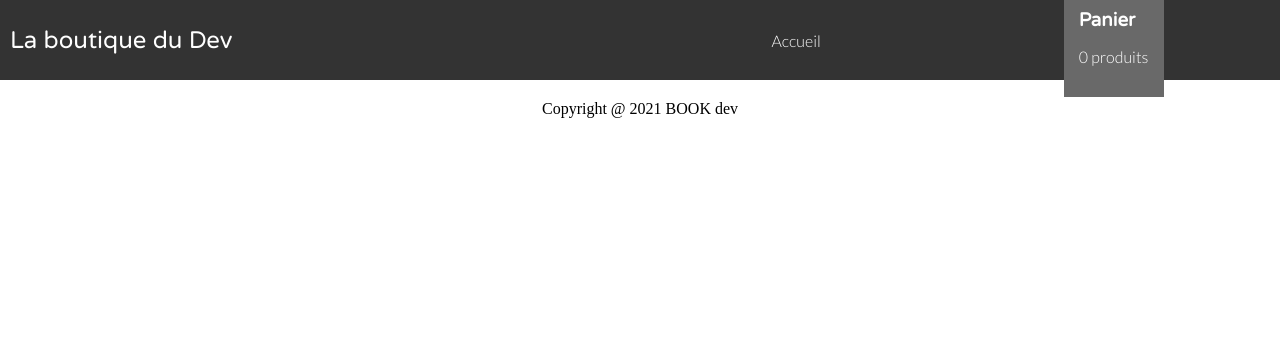
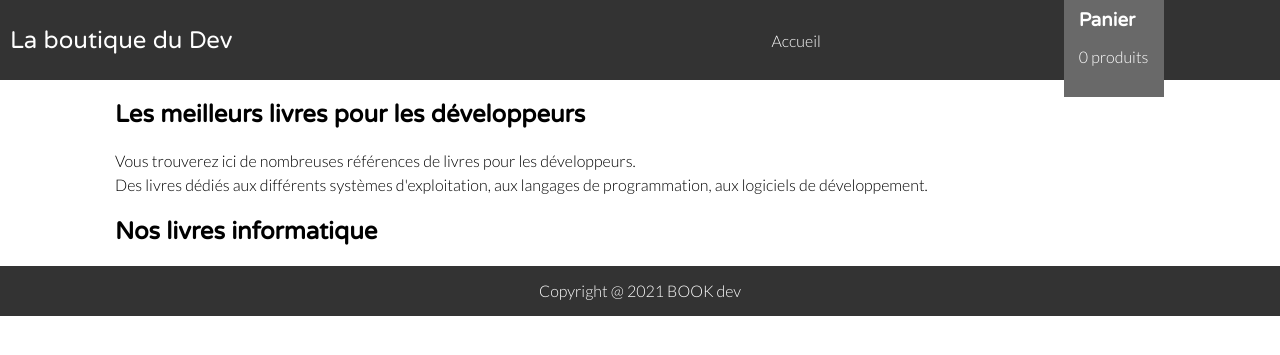
Before and after one commit to yayab42/bookdev, a PHP site: page / in a window 1280 px wide. Shown: the top 355 px of the page. Run offline with PHP 8.4, Linux system fonts and the light colour scheme; data that the repository does not hold is empty.

Commit message:
Suite des modifs de css

```diff
--- a/resources/css/styles.css
+++ b/resources/css/styles.css
@@ -55,6 +55,20 @@ body {
     flex-wrap: wrap;
 }
 
+.intro {
+    margin-left: 15px;
+    margin-right: 15px;
+}
+
+.intro p {
+    font-family: 'Lato', sans-serif;
+    line-height: 1.5em;
+}
+
+.soustitre {
+    margin-left: 15px;
+}
+
 .produit {
     border: 1px solid black;
     background-color: #333333;
@@ -110,12 +125,23 @@ body {
 }
 
 main {
-    margin-top: 20px;
+    width: 1080px;
+    margin: auto;
 }
 
-footer > p {
+.footer_general {
+    background-color: #333333;
+    height: 50px;
+    display: flex;
+    align-items: center;
+
+}
+
+.footer_general > p {
     margin: 0 auto;
     text-align: center;
+    font-family: 'Lato', sans-serif;
+    color: white;
 }
 
 section table {
--- a/resources/views/home.php
+++ b/resources/views/home.php
@@ -1,5 +1,11 @@
 <?php require 'resources/views/layouts/header.php' ?>
     <main>
+        <section class="intro">
+            <h1>Les meilleurs livres pour les développeurs</h1>
+            <p>Vous trouverez ici de nombreuses références de livres pour les développeurs.<br>
+            Des livres dédiés aux différents systèmes d'exploitation, aux langages de programmation, aux logiciels de développement.</p>
+        </section>
+        <h2 class="soustitre">Nos livres informatique</h2>
         <section class="content">
             <?php foreach ($products as $product): ?>
                 <article class="produit">
--- a/resources/views/layouts/footer.php
+++ b/resources/views/layouts/footer.php
@@ -1,4 +1,4 @@
-<footer>
+<footer class="footer_general">
     <p> Copyright @ 2021 BOOK dev </p>
 </footer>
 </body>
```
Also changed, not shown: other parts of resources/css/styles.css (+31 -1 lines), resources/views/product/show.php (+5 -3 lines).
